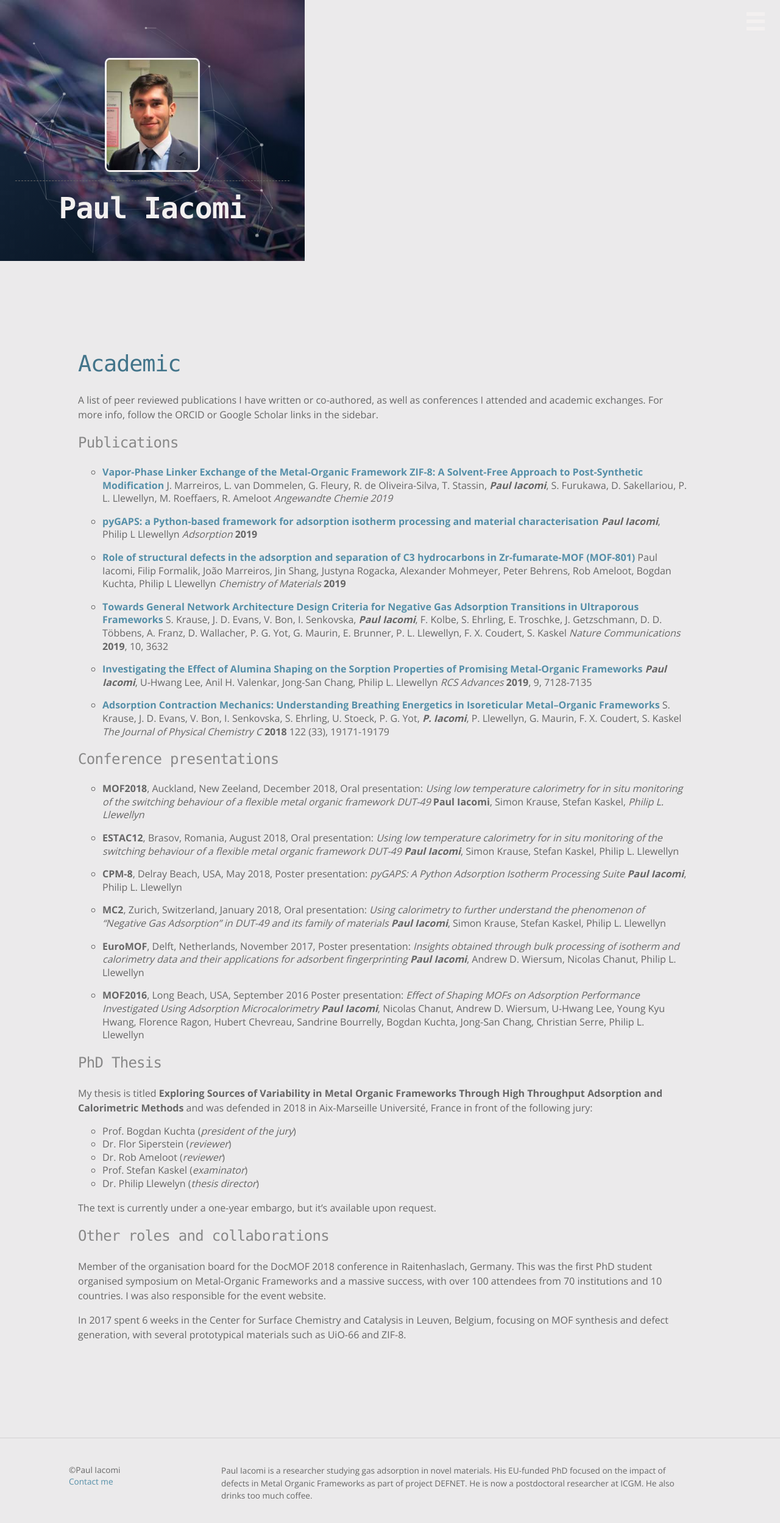
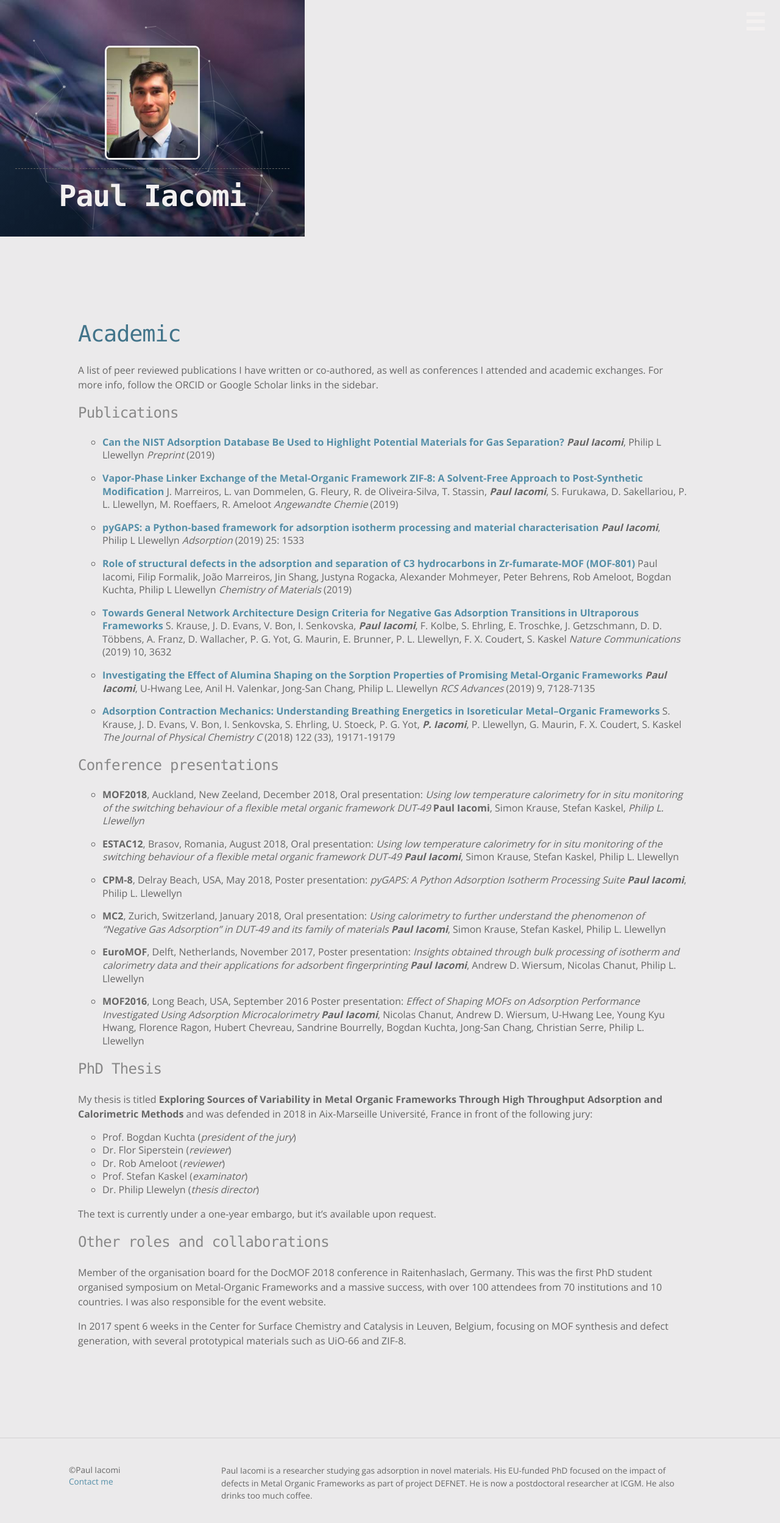
Before and after one commit to pauliacomi/pauliacomi.github.com, a Jekyll site: the page built from _pages/academic.md, in a window 1280 px wide. Shown: the top 2498 px of the page at 61% size. Built offline with Jekyll 4.4.1, drawn with Linux system fonts in a browser that asks for light colours.

Commit message:
updated preprint

```diff
--- a/_pages/academic.md
+++ b/_pages/academic.md
@@ -12,31 +12,34 @@
 
 ### Publications
 
+* [**Can the NIST Adsorption Database Be Used to Highlight Potential Materials for Gas Separation?**](//doi.org/10.26434/chemrxiv.9490526)
+___Paul Iacomi___, Philip L Llewellyn _Preprint_ (2019)
+
 * [**Vapor-Phase Linker Exchange of the Metal-Organic Framework ZIF-8: A Solvent-Free Approach to Post-Synthetic Modification**](//doi.org/10.1002/anie.201912088)
-J. Marreiros, L. van Dommelen, G. Fleury, R. de Oliveira-Silva, T. Stassin, ___Paul Iacomi___, S. Furukawa, D. Sakellariou, P. L. Llewellyn, M. Roeffaers, R. Ameloot _Angewandte Chemie_ *2019*
+J. Marreiros, L. van Dommelen, G. Fleury, R. de Oliveira-Silva, T. Stassin, ___Paul Iacomi___, S. Furukawa, D. Sakellariou, P. L. Llewellyn, M. Roeffaers, R. Ameloot _Angewandte Chemie_ (2019)
 
 * [**pyGAPS: a Python-based framework for adsorption isotherm processing and material characterisation**](//doi.org/10.1007/s10450-019-00168-5)
-___Paul Iacomi___, Philip L Llewellyn _Adsorption_ **2019**
+___Paul Iacomi___, Philip L Llewellyn _Adsorption_ (2019) 25: 1533
 
 * [**Role of structural defects in the adsorption and separation of C3 hydrocarbons in Zr-fumarate-MOF (MOF-801)**](//doi.org/10.1021/acs.chemmater.9b02322)
 Paul Iacomi, Filip Formalik, João Marreiros, Jin Shang, Justyna Rogacka,
 Alexander Mohmeyer, Peter Behrens, Rob Ameloot, Bogdan Kuchta, Philip L Llewellyn
-_Chemistry of Materials_ **2019**
+_Chemistry of Materials_ (2019)
 
 * [**Towards General Network Architecture Design Criteria for Negative Gas Adsorption Transitions in Ultraporous Frameworks**](//doi.org/10.1038/s41467-019-11565-3)
 S. Krause, J. D. Evans, V. Bon, I. Senkovska, ___Paul Iacomi___, F. Kolbe, S. Ehrling,
 E. Troschke, J. Getzschmann, D. D. Többens, A. Franz, D. Wallacher, P. G. Yot,
 G. Maurin, E. Brunner, P. L. Llewellyn, F. X. Coudert, S. Kaskel
-_Nature Communications_ **2019**, 10, 3632
+_Nature Communications_ (2019) 10, 3632
 
 * [**Investigating the Effect of Alumina Shaping on the Sorption Properties of Promising Metal-Organic Frameworks**](//doi.org/10.1039/C9RA00534J)
 ___Paul Iacomi___, U-Hwang Lee, Anil H. Valenkar, Jong-San Chang, Philip L. Llewellyn
-_RCS Advances_ **2019**, 9, 7128-7135
+_RCS Advances_ (2019) 9, 7128-7135
 
 * [**Adsorption Contraction Mechanics: Understanding Breathing Energetics in Isoreticular Metal–Organic Frameworks**](//doi.org/10.1021/acs.jpcc.8b04549)
 S. Krause, J. D. Evans, V. Bon, I. Senkovska, S. Ehrling, U. Stoeck,
 P. G. Yot, ___P. Iacomi___, P. Llewellyn, G. Maurin, F. X. Coudert, S. Kaskel
-_The Journal of Physical Chemistry C_ **2018** 122 (33), 19171-19179
+_The Journal of Physical Chemistry C_ (2018) 122 (33), 19171-19179
 
 ### Conference presentations
 
```
